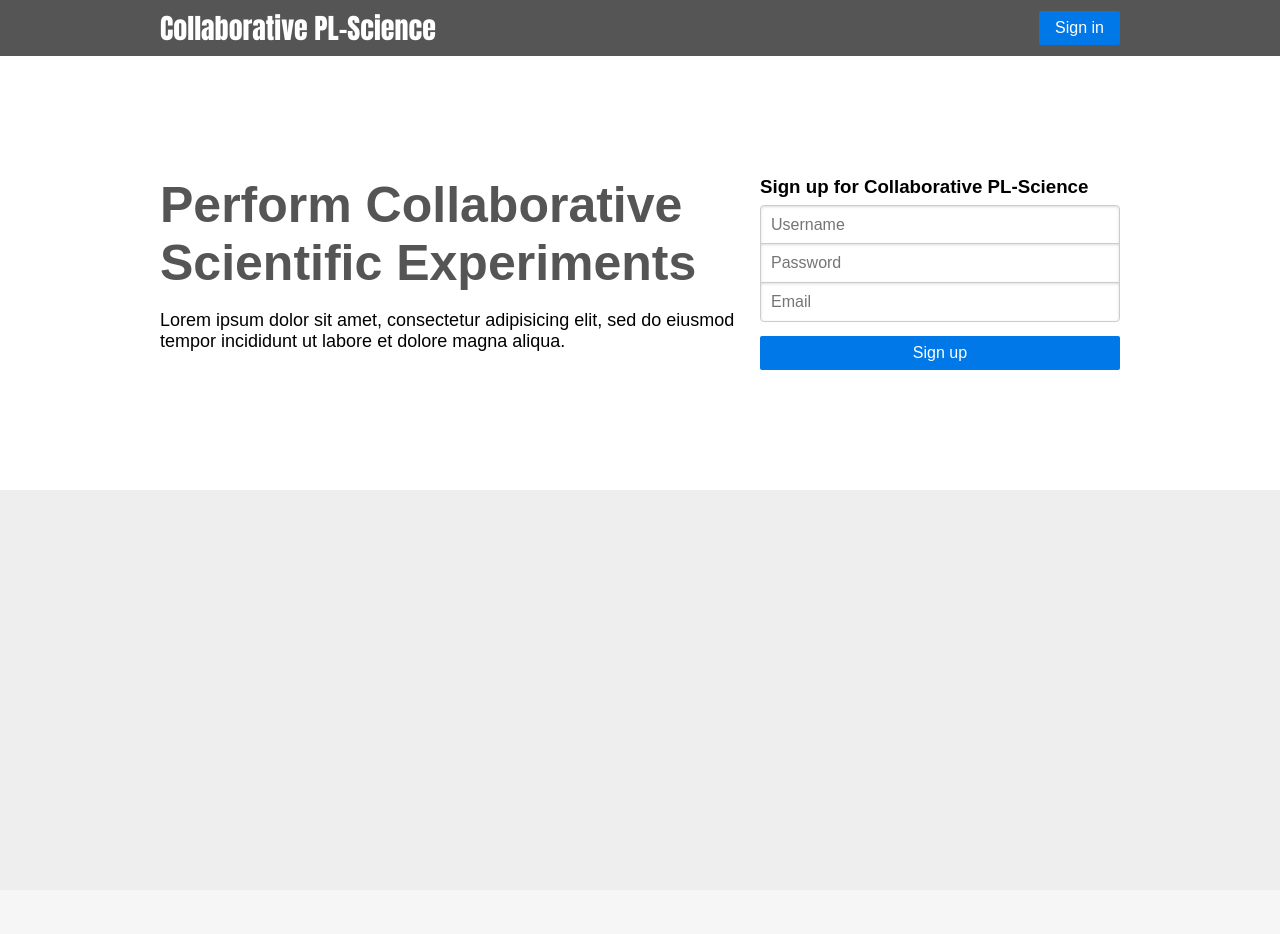
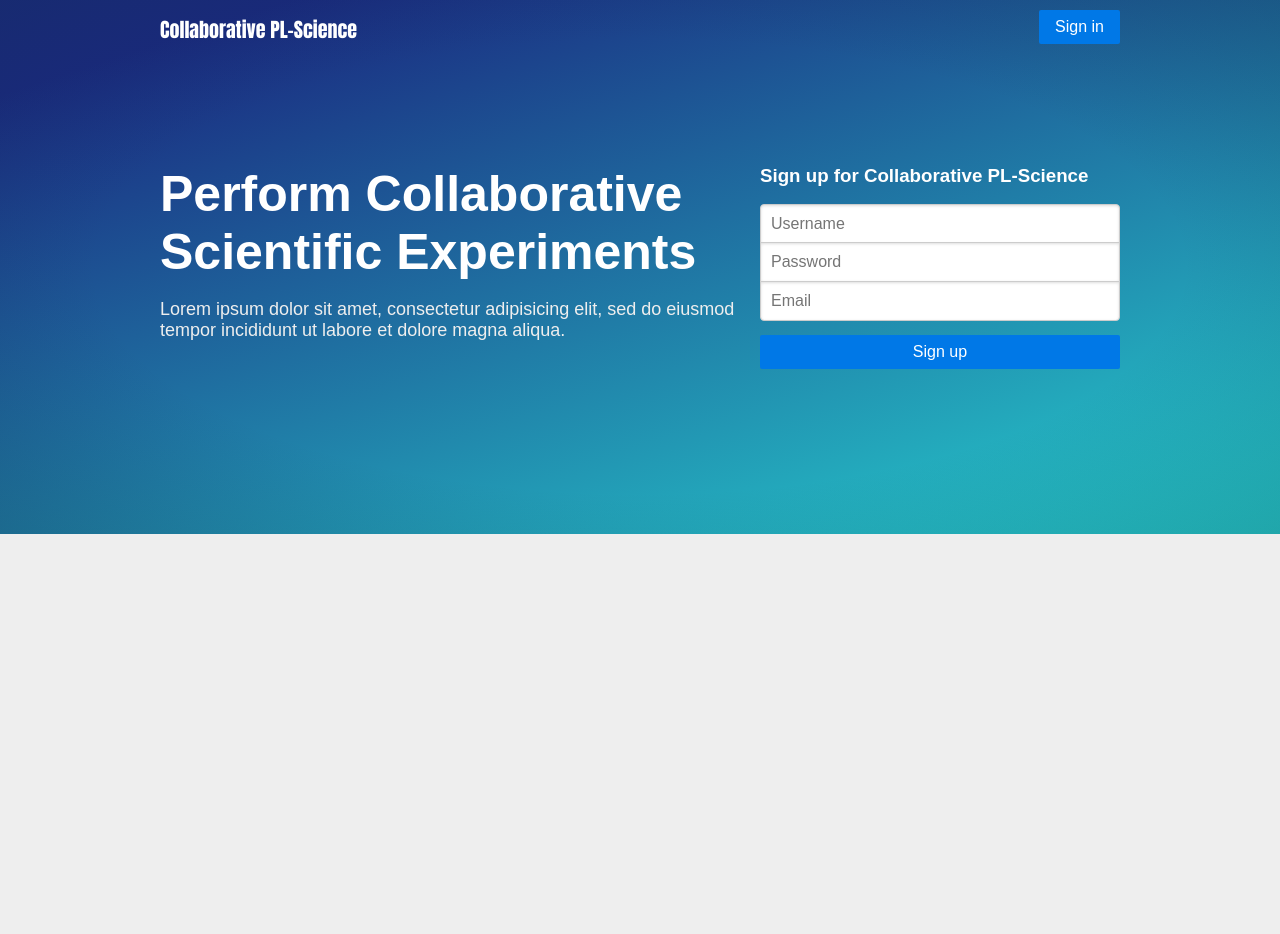
Before and after one commit to pgcc/plscience, a Jekyll site: the page built from index.html, in a window 1280 px wide. Built offline with Jekyll 4.4.1, drawn with Linux system fonts in a browser that asks for light colours; Markdown is read by kramdown in place of the engine named in the settings; before the commit the page ends 900 px from its top, so only the background shows below that.

Commit message:
changing cover background

```diff
--- a/_includes/header.html
+++ /dev/null
@@ -1,6 +0,0 @@
-<header>
-  <div class="wrapper">
-    <button class="pure-button pure-button-primary" style="float: right" id="signin">Sign in</button>
-    <h1>Collaborative PL-Science</h1>
-  </div>
-</header>
--- a/_layouts/base.html
+++ b/_layouts/base.html
@@ -7,10 +7,10 @@
   <title>{% if page.title %}{{ page.title }}{% else %}{{ site.title }}{% endif %}</title>
   <meta name="description" content="{% if page.excerpt %}{{ page.excerpt | strip_html | strip_newlines | truncate: 160 }}{% else %}{{ site.description }}{% endif %}">
   <link rel="stylesheet" href="css/pure-release-0.5.0/pure-min.css">
-  <link rel="stylesheet" href="css/site.css">
+  <link rel="stylesheet" href="css/base.css">
+  <link rel="stylesheet" href="css/cover.css">
 </head>
 <body>
-  {% include header.html %}
   {{ content }}
 </body>
 </html>
--- /dev/null
+++ b/css/base.css
@@ -0,0 +1,34 @@
+* {
+  -webkit-box-sizing: border-box;
+     -moz-box-sizing: border-box;
+          box-sizing: border-box;
+}
+
+:before, :after {
+  -webkit-box-sizing: border-box;
+     -moz-box-sizing: border-box;
+          box-sizing: border-box;
+}
+
+body {
+  background-color: #f6f6f6;
+}
+
+header {
+  width: 100%;
+  height: 45px;
+}
+
+header h1 {
+  font-family: 'Anton', sans-serif;
+  margin: 0;
+  font-size: 20px;
+  font-weight: 200;
+  color: #fff;
+  padding-top: 14px;
+}
+
+.wrapper {
+  width: 960px;
+  margin: 0 auto;
+}
--- /dev/null
+++ b/css/cover.css
@@ -0,0 +1,56 @@
+@import url(http://fonts.googleapis.com/css?family=Anton);
+
+#signin {
+  margin-top: 10px;
+}
+
+.cover {
+  background-attachment: scroll;
+  background-clip: border-box;
+  background-color: #1e8ecf;
+  background-image: -webkit--webkit-radial-gradient(closest-corner,rgba(16,47,70,0) 60%,rgba(16,47,70,0.26)),-webkit--webkit-linear-gradient(342deg,#26d0ce,#1a2980 90%);
+  background-image: -webkit--moz-radial-gradient(closest-corner,rgba(16,47,70,0) 60%,rgba(16,47,70,0.26)),-webkit--moz-linear-gradient(342deg,#26d0ce,#1a2980 90%);
+  background-image: -webkit--o-radial-gradient(closest-corner,rgba(16,47,70,0) 60%,rgba(16,47,70,0.26)),-webkit--o-linear-gradient(342deg,#26d0ce,#1a2980 90%);
+  background-image: -webkit--ms-radial-gradient(closest-corner,rgba(16,47,70,0) 60%,rgba(16,47,70,0.26)),-webkit--ms-linear-gradient(342deg,#26d0ce,#1a2980 90%);
+  background-image: -webkit-radial-gradient(closest-corner,rgba(16,47,70,0) 60%,rgba(16,47,70,0.26)),-webkit-linear-gradient(108deg,#26d0ce,#1a2980 90%);
+  background-image: -moz--webkit-radial-gradient(closest-corner,rgba(16,47,70,0) 60%,rgba(16,47,70,0.26)),-moz--webkit-linear-gradient(342deg,#26d0ce,#1a2980 90%);
+  background-image: -moz--moz-radial-gradient(closest-corner,rgba(16,47,70,0) 60%,rgba(16,47,70,0.26)),-moz--moz-linear-gradient(342deg,#26d0ce,#1a2980 90%);
+  background-image: -moz--o-radial-gradient(closest-corner,rgba(16,47,70,0) 60%,rgba(16,47,70,0.26)),-moz--o-linear-gradient(342deg,#26d0ce,#1a2980 90%);
+  background-image: -moz--ms-radial-gradient(closest-corner,rgba(16,47,70,0) 60%,rgba(16,47,70,0.26)),-moz--ms-linear-gradient(342deg,#26d0ce,#1a2980 90%);
+  background-image: -moz-radial-gradient(closest-corner,rgba(16,47,70,0) 60%,rgba(16,47,70,0.26)),-moz-linear-gradient(108deg,#26d0ce,#1a2980 90%);
+  background-image: -ms--webkit-radial-gradient(closest-corner,rgba(16,47,70,0) 60%,rgba(16,47,70,0.26)),-ms--webkit-linear-gradient(342deg,#26d0ce,#1a2980 90%);
+  background-image: -ms--moz-radial-gradient(closest-corner,rgba(16,47,70,0) 60%,rgba(16,47,70,0.26)),-ms--moz-linear-gradient(342deg,#26d0ce,#1a2980 90%);
+  background-image: -ms--o-radial-gradient(closest-corner,rgba(16,47,70,0) 60%,rgba(16,47,70,0.26)),-ms--o-linear-gradient(342deg,#26d0ce,#1a2980 90%);
+  background-image: -ms--ms-radial-gradient(closest-corner,rgba(16,47,70,0) 60%,rgba(16,47,70,0.26)),-ms--ms-linear-gradient(342deg,#26d0ce,#1a2980 90%);
+  background-image: -ms-radial-gradient(closest-corner,rgba(16,47,70,0) 60%,rgba(16,47,70,0.26)),-ms-linear-gradient(108deg,#26d0ce,#1a2980 90%);
+  background-origin: padding-box;
+  background-position: 0 0;
+  background-repeat: repeat;
+  background-size: auto auto;
+}
+
+.cover h2 {
+  margin: 0;
+  color: #fff;
+  font-size: 50px;
+  font-weight: 600;
+}
+
+.cover h3 {
+  margin: 0 0 10px 0;
+  color: #fff;
+}
+
+.cover p {
+  font-size: 18px;
+  color: #eee;
+}
+
+.cover .pure-g {
+  padding: 120px 0 165px;
+}
+
+.features {
+  background-color: #eee;
+  height: 400px;
+}
--- a/css/site.css
+++ /dev/null
@@ -1,62 +0,0 @@
-@import url(http://fonts.googleapis.com/css?family=Anton);
-
-* {
-  -webkit-box-sizing: border-box;
-     -moz-box-sizing: border-box;
-          box-sizing: border-box;
-}
-
-:before, :after {
-  -webkit-box-sizing: border-box;
-     -moz-box-sizing: border-box;
-          box-sizing: border-box;
-}
-
-body {
-  background-color: #f6f6f6;
-}
-
-header {
-  background-color: #555;
-  width: 100%;
-  padding: 0 20px;
-}
-
-header h1 {
-  font-family: 'Anton', sans-serif;
-  margin: 0;
-  font-size: 28px;
-  color: #fff;
-  font-weight: 400;
-  line-height: 2;
-}
-
-.wrapper {
-  width: 960px;
-  margin: 0 auto;
-}
-
-#signin {
-  margin-top: 11px;
-}
-
-.cover {
-  padding: 120px 0;
-  background-color: #fff;
-}
-
-.cover h1 {
-  margin: 0;
-  color: #555;
-  font-size: 50px;
-  font-weight: 600;
-}
-
-.cover p {
-  font-size: 18px;
-}
-
-.features {
-  background-color: #eee;
-  height: 400px;
-}
--- a/index.html
+++ b/index.html
@@ -4,16 +4,20 @@ layout: base
 
 <div class="cover">
   <div class="wrapper">
+    <header>
+      <button class="pure-button pure-button-primary" style="float: right" id="signin">Sign in</button>
+      <h1>Collaborative PL-Science</h1>
+    </header>
     <div class="pure-g">
         <div class="pure-u-15-24">
-          <h1>Perform Collaborative Scientific Experiments</h1>
+          <h2>Perform Collaborative Scientific Experiments</h2>
           <p>
             Lorem ipsum dolor sit amet, consectetur adipisicing elit, sed do eiusmod
             tempor incididunt ut labore et dolore magna aliqua.
           </p>
         </div>
         <div class="pure-u-9-24">
-          <h3 style="margin: 0">Sign up for Collaborative PL-Science</h3>
+          <h3>Sign up for Collaborative PL-Science</h3>
           <form class="pure-form">
               <fieldset class="pure-group">
                 <input type="text" class="pure-input-1" placeholder="Username">
@@ -26,6 +30,5 @@ layout: base
     </div>
   </div>
 </div>
-
 <div class="features">
 </div>
```
